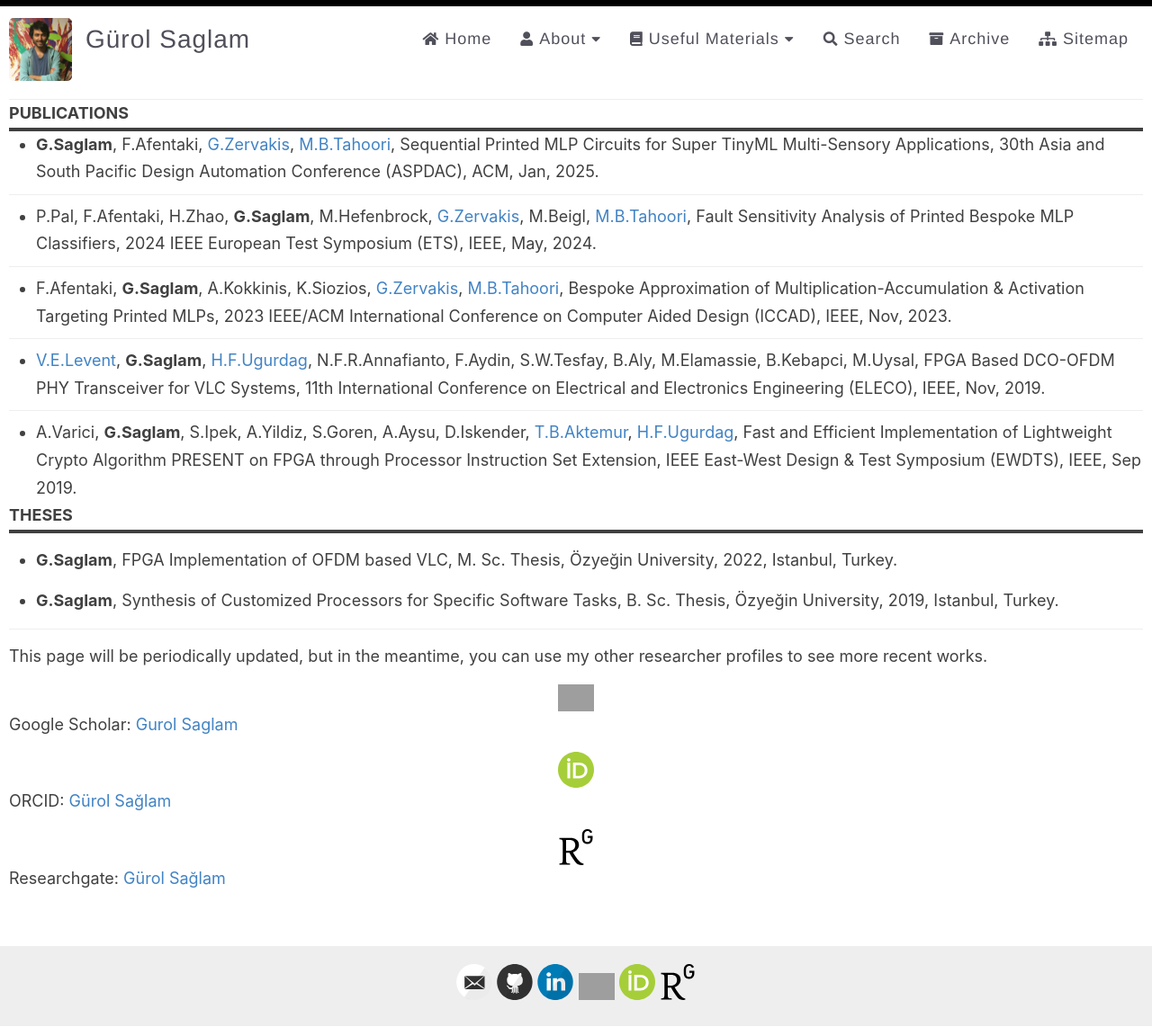
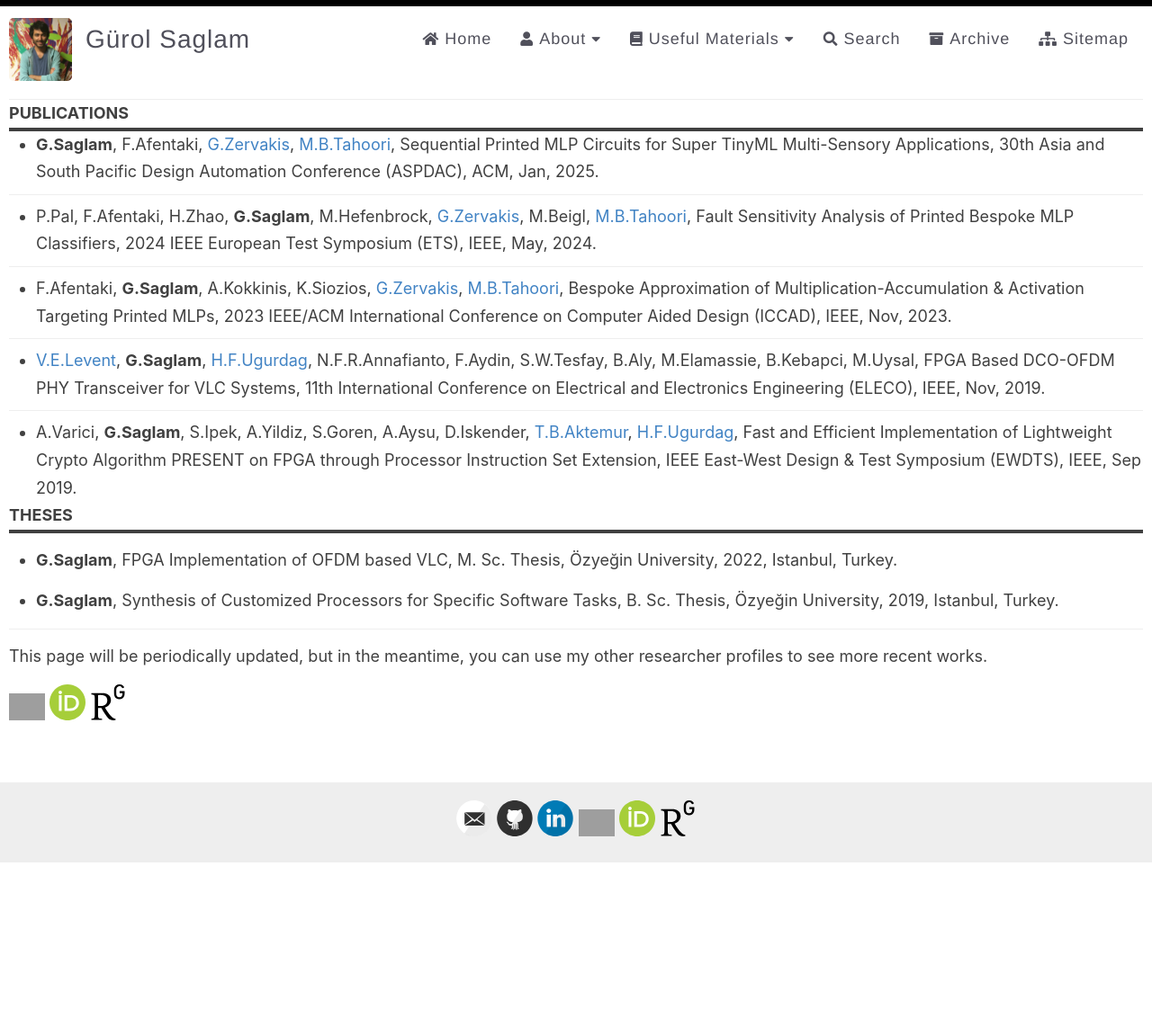
Before and after one commit to gurolsaglam/web_test, a Jekyll site: the page built from _pages/publications.md, in a window 1280 px wide. Shown: the whole page at 90% size. Built offline with Jekyll 4.4.1, drawn with Linux system fonts in a browser that asks for light colours; after the commit the page ends 960 px from its top, so only the background shows below that; grey boxes are pictures that could not be loaded.

Commit message:
Update publications.md

```diff
--- a/_pages/publications.md
+++ b/_pages/publications.md
@@ -46,8 +46,6 @@ permalink: /publications/
 
 This page will be periodically updated, but in the meantime, you can use my other researcher profiles to see more recent works.
 
-<img width="40" alt="Google Scholar logo" src="https://upload.wikimedia.org/wikipedia/commons/thumb/c/c7/Google_Scholar_logo.svg/960px-Google_Scholar_logo.svg.png"> Google Scholar: [Gurol Saglam](https://scholar.google.com/citations?user=iqtPWcYAAAAJ)
-
-<img width="40" alt="ORCID logo" src="{{ site.baseurl }}/images/ORCID-iD_icon_vector.svg"> ORCID: [Gürol Sağlam](https://orcid.org/0000-0002-7762-7384)
-
-<img width="40" alt="ResearchGate logo" src="{{ site.baseurl }}/images/Researchgate--Streamline-Simple-Icons.svg"> Researchgate: [Gürol Sağlam](https://www.researchgate.net/profile/Guerol-Saglam)
+<a href="https://scholar.google.com/citations?user=iqtPWcYAAAAJ" target="_blank"><img width="40" alt="Google Scholar" src="https://upload.wikimedia.org/wikipedia/commons/thumb/c/c7/Google_Scholar_logo.svg/960px-Google_Scholar_logo.svg.png"></a>
+<a href="https://orcid.org/0000-0002-7762-7384" target="_blank"><img width="40" alt="ORCID" src="{{ site.baseurl }}/images/ORCID-iD_icon_vector.svg"></a>
+<a href="https://www.researchgate.net/profile/Guerol-Saglam" target="_blank"><img width="40" alt="ResearchGate" src="{{ site.baseurl }}/images/Researchgate--Streamline-Simple-Icons.svg"></a>
```
